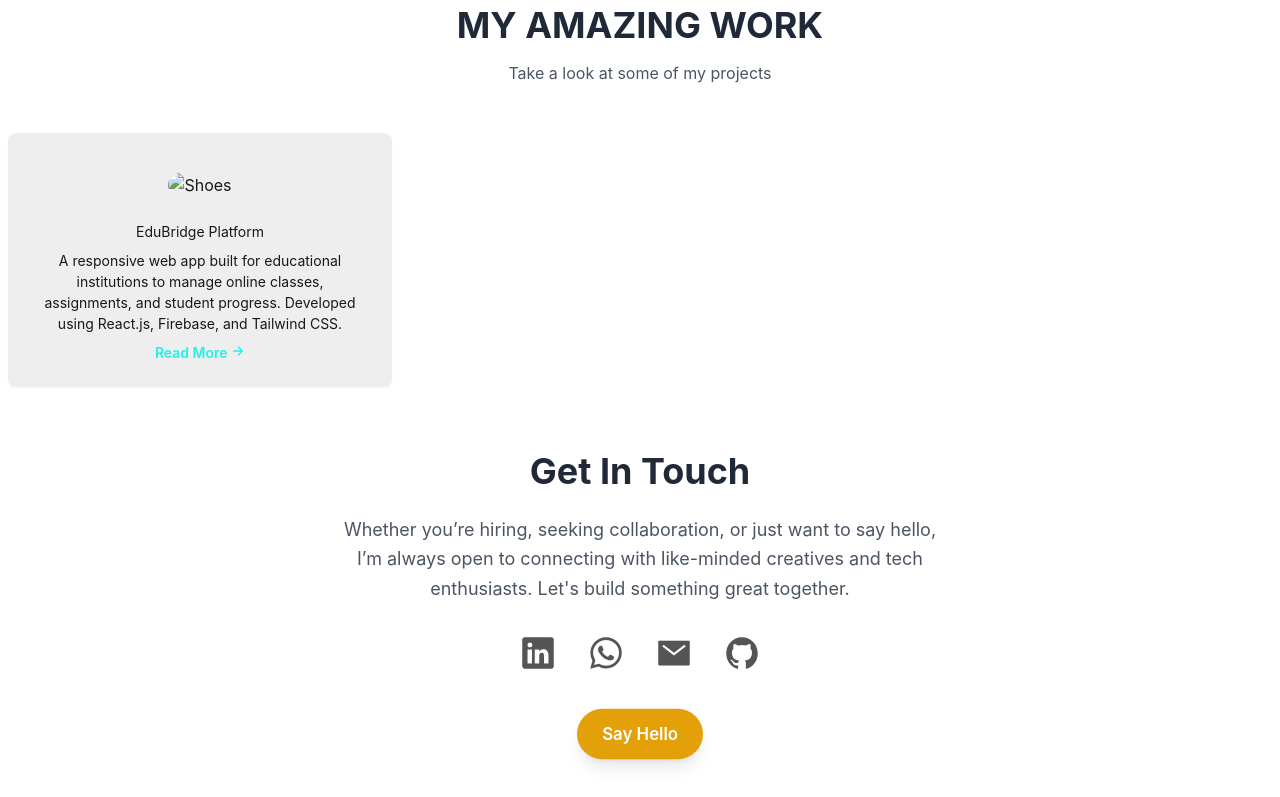
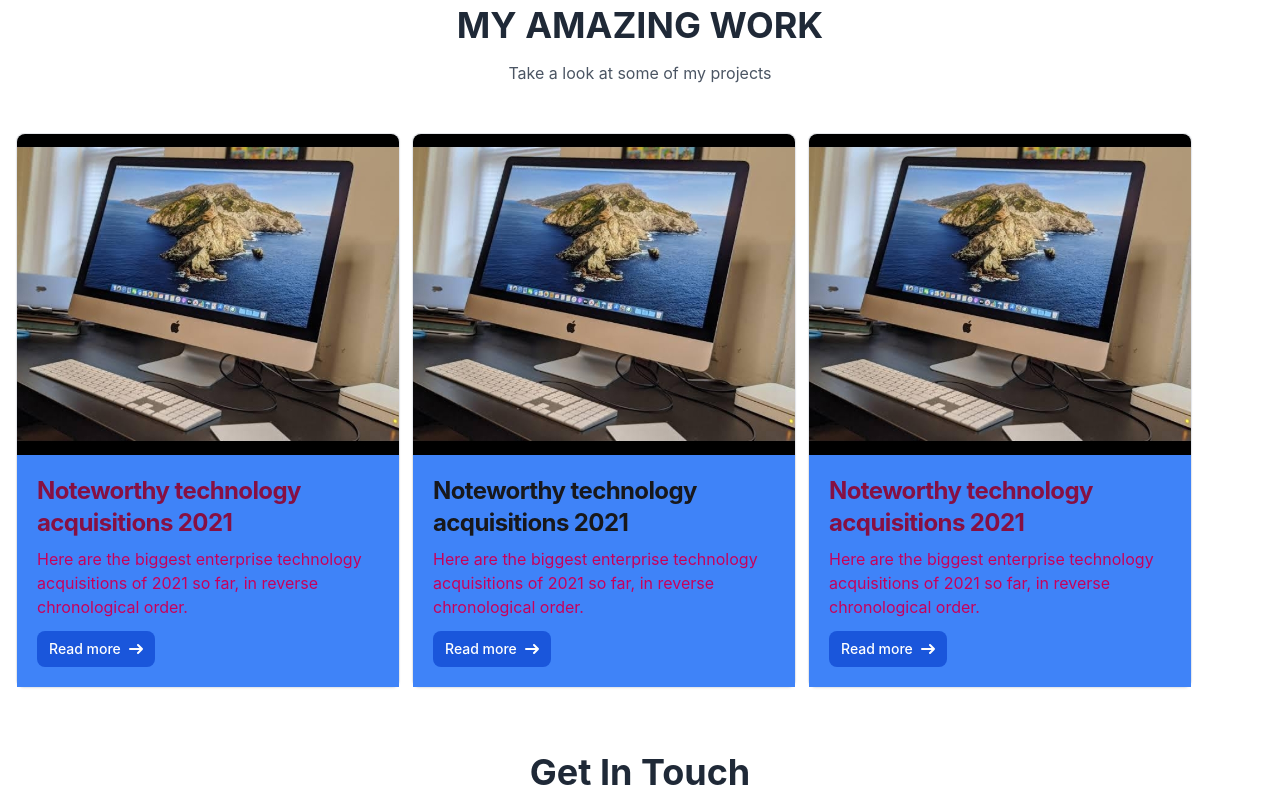
Before and after one commit to OJOK314/Portfolio, a plain HTML site: page index.html in a window 1280 px wide. Shown: the part 1443-2240 px from the top of the page. Drawn offline with nearby package versions, Linux system fonts and the light colour scheme.

Commit message:
add css and some few text to portfolio file

```diff
--- a/index.html
+++ b/index.html
@@ -75,6 +75,8 @@
   animation: zoomInLeft 1s ease both;
 }
 
+
+
 </style>
 </head>
 <body>
@@ -83,10 +85,10 @@
 
 
 <nav class="bg-white border-gray-200 dark:bg-gray-900">
-  <div class="max-w-screen-xl flex flex-wrap items-center justify-between mx-auto p-4">
+  <div class="max-w-screen-xl flex flex-wrap items-center justify-between mx-auto p-4 bg-blue-800">
     <a href="#" class="flex items-center space-x-3 rtl:space-x-reverse">
         <img src="page.jpg" class="h-8" alt="Flowbite Logo" />
-        <span class="self-center text-2xl font-semibold whitespace-nowrap dark:text-white">Developer</span>
+        <span class="self-center text-2xl font-semibold whitespace-nowrap dark:text-white animate-animated-zoomInDown text-white">Developer</span>
     </a>
     <button data-collapse-toggle="navbar-default" type="button" class="inline-flex items-center p-2 w-10 h-10 justify-center text-sm text-gray-500 rounded-lg md:hidden hover:bg-gray-100 focus:outline-none focus:ring-2 focus:ring-gray-200 dark:text-gray-400 dark:hover:bg-gray-700 dark:focus:ring-gray-600" aria-controls="navbar-default" aria-expanded="false">
         <span class="sr-only">Open main menu</span>
@@ -97,7 +99,7 @@
     <div class="hidden w-full md:block md:w-auto" id="navbar-default">
       <ul class="font-medium flex flex-col p-4 md:p-0 mt-4 border border-gray-100 rounded-lg bg-gray-50 md:flex-row md:space-x-8 rtl:space-x-reverse md:mt-0 md:border-0 md:bg-white dark:bg-gray-800 md:dark:bg-gray-900 dark:border-gray-700">
         <li>
-          <a href="index.html" class="block py-2 px-3 text-white bg-blue-700 rounded-sm md:bg-transparent md:text-blue-700 md:p-0 dark:text-white md:dark:text-blue-500" aria-current="page">Home</a>
+          <a href="index.html" class="block py-2 px-3 text-white bg-blue-700 rounded-sm md:bg-transparent md:text-blue-700 md:p-0 dark:text-white md:dark:text-blue-500" aria-current="page"><ion-icon name="home-outline"></ion-icon>Home</a>
         </li>
         <li>
           <a href="/About.html" class="block py-2 px-3 text-gray-900 rounded-sm hover:bg-gray-100 md:hover:bg-transparent md:border-0 md:hover:text-blue-700 md:p-0 dark:text-white md:dark:hover:text-blue-500 dark:hover:bg-gray-700 dark:hover:text-white md:dark:hover:bg-transparent">About</a>
@@ -107,7 +109,7 @@
         </li>
 
         <li>
-          <a href="/contact.html" class="block py-2 px-3 text-gray-900 rounded-sm hover:bg-gray-100 md:hover:bg-transparent md:border-0 md:hover:text-blue-700 md:p-0 dark:text-white md:dark:hover:text-blue-500 dark:hover:bg-gray-700 dark:hover:text-white md:dark:hover:bg-transparent">Contact</a>
+          <a href="/contact.html" class="block py-2 px-3 text-gray-900 rounded-sm hover:bg-gray-100 md:hover:bg-transparent md:border-0 md:hover:text-blue-700 md:p-0 dark:text-white md:dark:hover:text-blue-500 dark:hover:bg-gray-700 dark:hover:text-white md:dark:hover:bg-transparent"><ion-icon name="call-outline"></ion-icon>Contact</a>
         </li>
       </ul>
     </div>
@@ -226,26 +228,73 @@
   </p>
 </div>
 
-<div class="display flex justify-between ml-2">
-  <div class="card bg-base-300 hover:bg-blue-800 w-96 shadow-sm transform transition duration-500 hover:scale-105 animate-fadeIn">
-    <figure class="px-10 pt-10">
-      <img src="" alt="Shoes" class="rounded-xl hover:animate-slideIn" />
-    </figure>
-    <div class="card-body items-center text-center hover:text-white">
-      <h2 class="card-title">EduBridge Platform</h2>
-      <p>
-        A responsive web app built for
-        educational institutions
-        to manage online classes, assignments, and student progress.
-        Developed using React.js, Firebase, and Tailwind CSS.
-      </p>
-      <div class="card-actions">
-        <p style="color: #1bf3e8; font-weight: 600;">Read More <ion-icon name="arrow-forward-outline"></ion-icon></p>
-      </div>
+<div class="flex flex-wrap  gap-3 ml-4  ">
+
+<div class="max-w-sm bg-white border border-gray-200 rounded-lg shadow-sm dark:bg-gray-800 dark:border-gray-700 ">
+    <a href="#">
+        <img class="rounded-t-lg" src="page.jpg" alt="" />
+    </a>
+    <div class="p-5 bg-blue-500 hover:bg-purple-800 ">
+        <a href="#">
+            <h5 class="mb-2 text-2xl font-bold tracking-tight text-pink-900 dark:text-white hover:text-white"">Noteworthy technology acquisitions 2021</h5>
+        </a>
+        <p class="mb-3 font-normal text-pink-700 dark:text-pink-400 hover:text-white"">Here are the biggest enterprise technology acquisitions of 2021 so far, in reverse chronological order.</p>
+        <a href="#" class="inline-flex items-center px-3 py-2 text-sm font-medium text-center text-white bg-blue-700 rounded-lg hover:bg-blue-800 focus:ring-4 focus:outline-none focus:ring-blue-300 dark:bg-blue-600 dark:hover:bg-blue-700 dark:focus:ring-blue-800">
+            Read more
+             <svg class="rtl:rotate-180 w-3.5 h-3.5 ms-2" aria-hidden="true" xmlns="http://www.w3.org/2000/svg" fill="none" viewBox="0 0 14 10">
+                <path stroke="currentColor" stroke-linecap="round" stroke-linejoin="round" stroke-width="2" d="M1 5h12m0 0L9 1m4 4L9 9"/>
+            </svg>
+        </a>
     </div>
-  </div>
 </div>
 
+
+
+<div class="max-w-sm bg-white border border-gray-200 rounded-lg shadow-sm dark:bg-gray-800 dark:border-gray-700">
+    <a href="#">
+        <img class="rounded-t-lg" src="page.jpg" alt="" />
+    </a>
+    <div class="p-5 bg-blue-500 hover:bg-purple-800">
+        <a href="#">
+            <h5 class="mb-2 text-2xl font-bold tracking-tight dark:text-pink-900 hover:text-white">Noteworthy technology acquisitions 2021</h5>
+        </a>
+        <p class="mb-3 font-normal text-pink-700 dark:text-pink-400 hover:text-white">Here are the biggest enterprise technology acquisitions of 2021 so far, in reverse chronological order.</p>
+        <a href="#" class="inline-flex items-center px-3 py-2 text-sm font-medium text-center text-white bg-blue-700 rounded-lg hover:bg-blue-800 focus:ring-4 focus:outline-none focus:ring-blue-300 dark:bg-blue-600 dark:hover:bg-blue-700 dark:focus:ring-blue-800">
+            Read more
+             <svg class="rtl:rotate-180 w-3.5 h-3.5 ms-2" aria-hidden="true" xmlns="http://www.w3.org/2000/svg" fill="none" viewBox="0 0 14 10">
+                <path stroke="currentColor" stroke-linecap="round" stroke-linejoin="round" stroke-width="2" d="M1 5h12m0 0L9 1m4 4L9 9"/>
+            </svg>
+        </a>
+    </div>
+</div>
+
+
+<div class="max-w-sm bg-white border border-gray-200 rounded-lg shadow-sm dark:bg-gray-800 dark:border-gray-700">
+    <a href="#">
+        <img class="rounded-t-lg" src="page.jpg" alt="" />
+    </a>
+    <div class="p-5 bg-blue-500 hover:bg-purple-800 ">
+
+
+        <a href="#">
+            <h5 class="mb-2 text-2xl font-bold tracking-tight text-pink-900 dark:text-pink-900 hover:text-white">Noteworthy technology acquisitions 2021</h5>
+        </a>
+        <p class="mb-3 font-normal text-pink-700 dark:text-pink-400 hover:text-white">Here are the biggest enterprise technology acquisitions of 2021 so far, in reverse chronological order.</p>
+        <a href="#" class="inline-flex items-center px-3 py-2 text-sm font-medium text-center text-white bg-blue-700 rounded-lg hover:bg-blue-800 focus:ring-4 focus:outline-none focus:ring-blue-300 dark:bg-blue-600 dark:hover:bg-blue-700 dark:focus:ring-blue-800">
+            Read more
+             <svg class="rtl:rotate-180 w-3.5 h-3.5 ms-2" aria-hidden="true" xmlns="http://www.w3.org/2000/svg" fill="none" viewBox="0 0 14 10">
+                <path stroke="currentColor" stroke-linecap="round" stroke-linejoin="round" stroke-width="2" d="M1 5h12m0 0L9 1m4 4L9 9"/>
+            </svg>
+        </a>
+
+    </div>
+</div>
+
+
+</div>
+
+
+</div>
 
 <div class="text-center my-16 px-6 animate__animated animate__zoomIn">
  <h1 class="text-4xl font-bold text-gray-800 mb-6 animate-zoomInLeft">
```
Also changed, not shown: About.html (+1 -1 lines).
